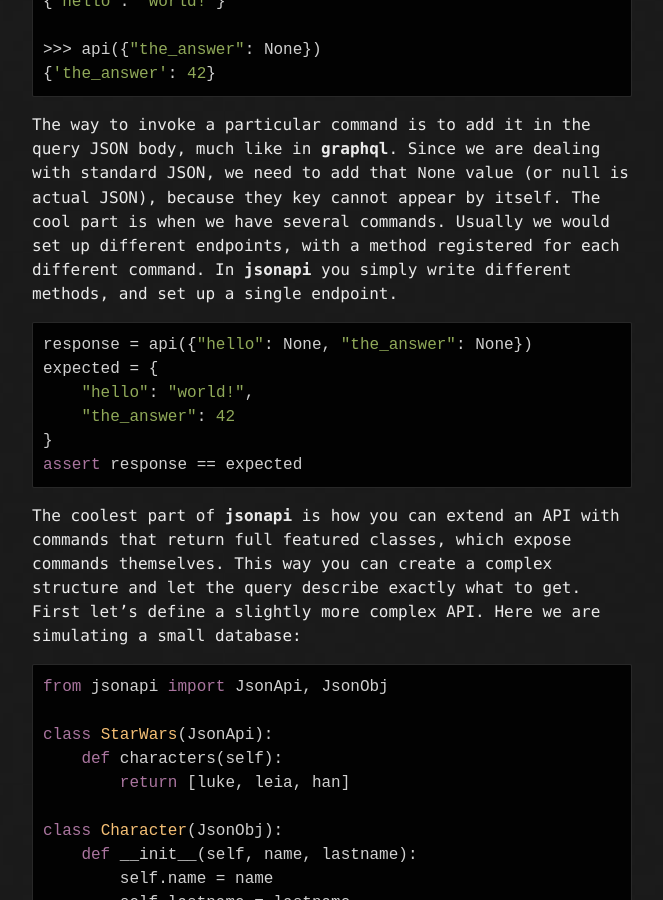
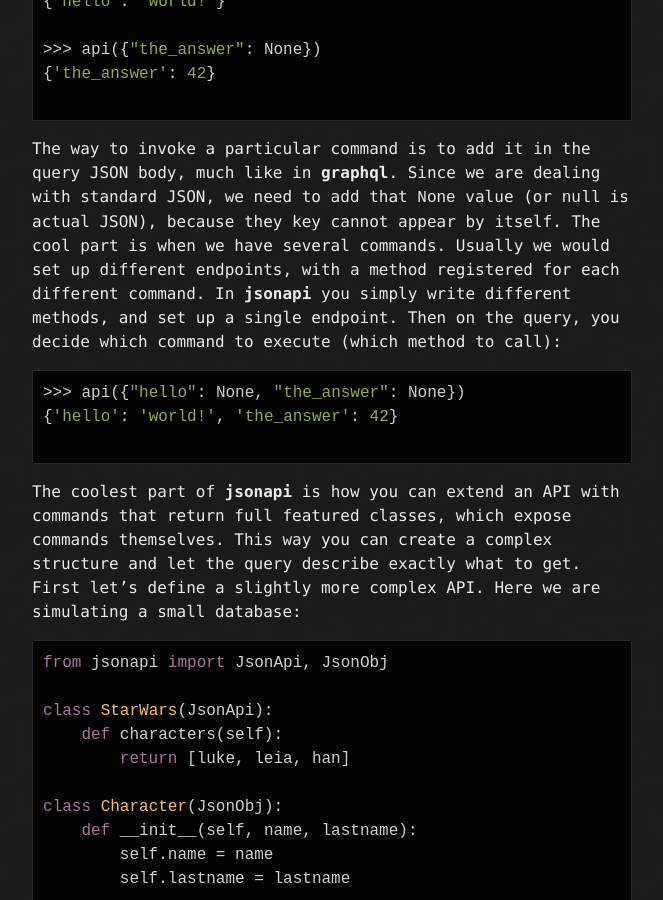
Before and after one commit to apiad/jsonapi, a Jekyll site: the page built from docs/index.md, in a window 1280 px wide and 900 px high, scrolled down 1344 px. Shown: the whole window, without its empty margins (308-971 px from the left). Built offline with Jekyll 4.4.1, drawn with Linux system fonts in a browser that asks for light colours; our own code applies the rules of GitHub Pages for plain Markdown files.

Commit message:
Fix bug with hello world

````diff
--- a/docs/index.md
+++ b/docs/index.md
@@ -36,17 +36,15 @@ Afterwards, create an instance of this API and call it's `query` method, passing
 
 >>> api({"the_answer": None})
 {'the_answer': 42}
+
 ```
 
-The way to invoke a particular command is to add it in the query JSON body, much like in **graphql**. Since we are dealing with standard JSON, we need to add that `None` value (or `null` is actual JSON), because they key cannot appear by itself. The cool part is when we have several commands. Usually we would set up different endpoints, with a method registered for each different command. In **jsonapi** you simply write different methods, and set up a single endpoint.
+The way to invoke a particular command is to add it in the query JSON body, much like in **graphql**. Since we are dealing with standard JSON, we need to add that `None` value (or `null` is actual JSON), because they key cannot appear by itself. The cool part is when we have several commands. Usually we would set up different endpoints, with a method registered for each different command. In **jsonapi** you simply write different methods, and set up a single endpoint. Then on the query, you decide which command to execute (which method to call):
 
 ```python
-response = api({"hello": None, "the_answer": None})
-expected = {
-    "hello": "world!",
-    "the_answer": 42
-}
-assert response == expected
+>>> api({"hello": None, "the_answer": None})
+{'hello': 'world!', 'the_answer': 42}
+
 ```
 
 The coolest part of **jsonapi** is how you can extend an API with commands that return full featured classes, which expose commands themselves. This way you can create a complex structure and let the query describe exactly what to get. First let's define a slightly more complex API. Here we are simulating a small database:
--- a/jsonapi.py
+++ b/jsonapi.py
@@ -41,7 +41,7 @@ class JsonApi(JsonObj):
         if isinstance(query, str):
             query = json.loads(query)
 
-        result = self._query(query),
+        result = self._query(query)
 
         if encode:
             return json.dumps(result)
````
Also changed, not shown: Readme.md.
